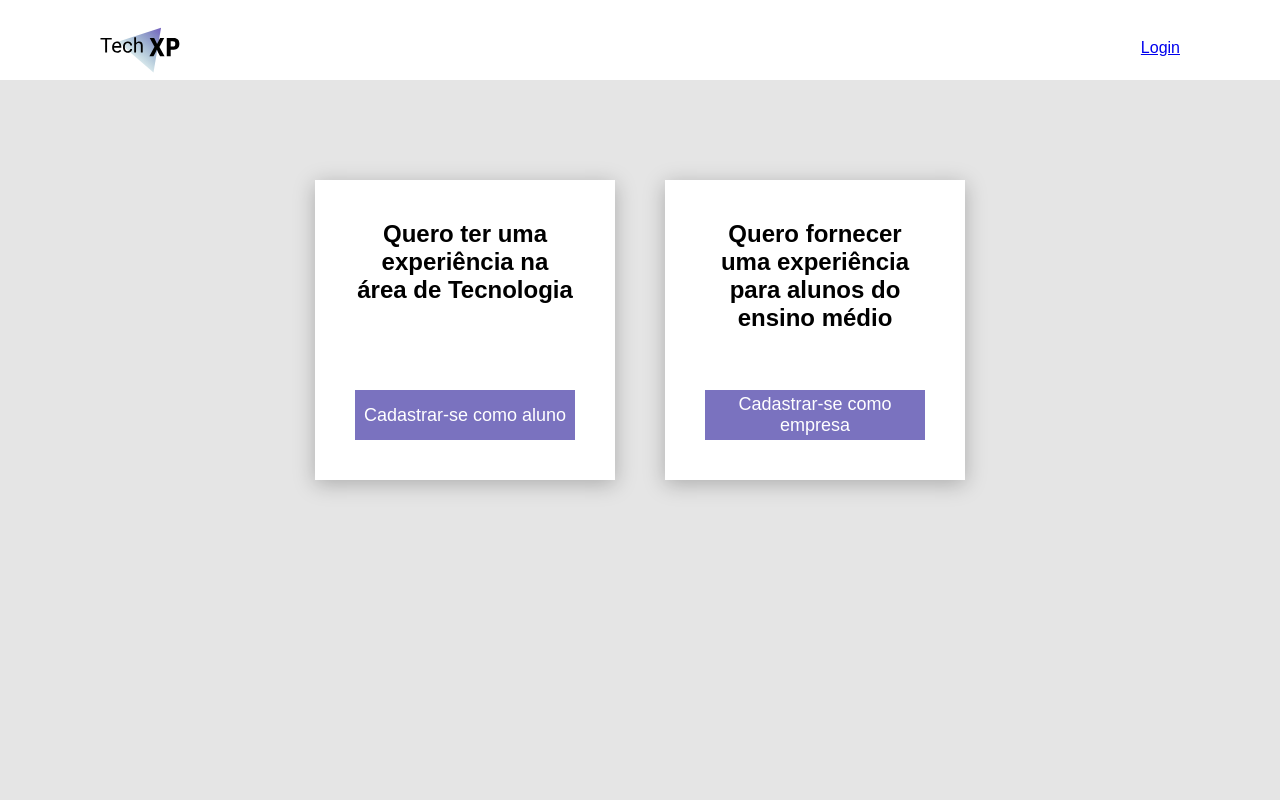
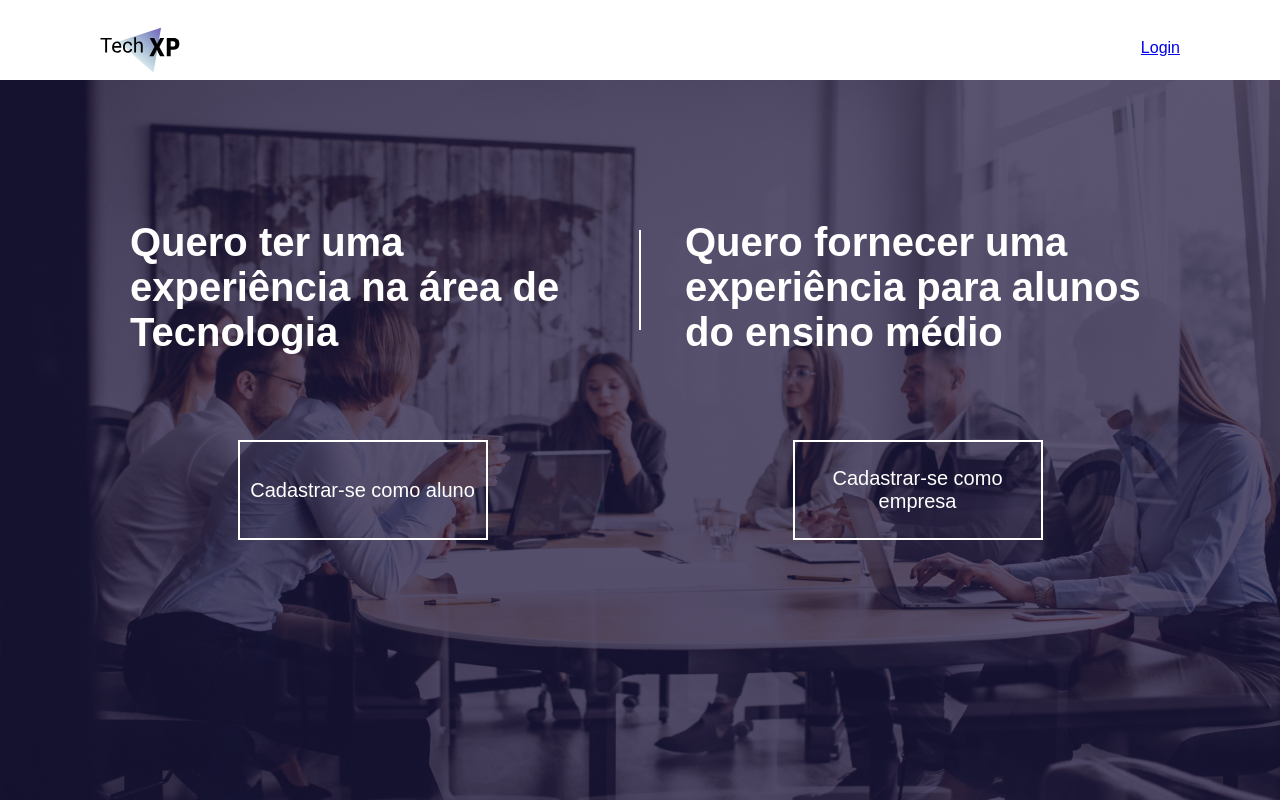
Before and after one commit to gabgraca/hackathonrsxp, a React (Create React App) app in the folder frontend/: page / in a window 1280 px wide. Built offline with nearby package versions, Linux system fonts and the light colour scheme.

Commit message:
ajustes tela inicial

```diff
--- a/frontend/package.json
+++ b/frontend/package.json
@@ -3,6 +3,7 @@
   "version": "0.1.0",
   "private": true,
   "dependencies": {
+    "history": "^4.10.1",
     "react": "16.12.0",
     "react-dom": "16.12.0",
     "react-redux": "7.1.3",
--- a/frontend/src/container/RoutesContainer.js
+++ b/frontend/src/container/RoutesContainer.js
@@ -1,4 +1,5 @@
 import React from 'react'
+import history from '../services/history';
 import {
     BrowserRouter as Router,
     Switch,
@@ -13,10 +14,11 @@ import CompanyRegister from '../screen/CompanyRegister'
 
 import List from '../screen/List'
 
+
 function RoutesContainer() {
 
     return (
-        <Router>
+        <Router history={history}>
             <Switch>
                 <Route path="/login">
                     <Login />
--- a/frontend/src/screen/Home/index.js
+++ b/frontend/src/screen/Home/index.js
@@ -1,28 +1,28 @@
 import React, { useState, useEffect } from 'react';
-
+import {Link} from 'react-router-dom';
+import history from '../../services/history';
 import {
   Container,
-  ContainerForm,
-  Img,
-  Input,
   Button,
   Subcontainer,
   CaixaBotao
 } from './styles';
 import Header from '../../components/Header'
 
+
 export default function Home() {
   return (
     <Container>
       <Header />
       <Subcontainer>
-      <CaixaBotao>
-        <strong>Quero ter uma experiência na área de Tecnologia</strong>
-        <Button type="button">Cadastrar-se como aluno</Button>
-      </CaixaBotao>
-      <CaixaBotao>
-        <strong>Quero fornecer uma experiência para alunos do ensino médio</strong>
-        <Button type="button">Cadastrar-se como empresa</Button>
+        <CaixaBotao>
+          <strong>Quero ter uma experiência na área de Tecnologia</strong>
+          <Link to='/studentRegister/'>Cadastrar-se como aluno</Link>
+        </CaixaBotao>
+        <div className='bar'></div>
+        <CaixaBotao>
+          <strong>Quero fornecer uma experiência para alunos do ensino médio</strong>
+          <Link to='/studentRegister/'>Cadastrar-se como empresa</Link>
         </CaixaBotao>
       </Subcontainer>
     </Container>
--- a/frontend/src/screen/Home/styles.js
+++ b/frontend/src/screen/Home/styles.js
@@ -1,18 +1,15 @@
 import styled from 'styled-components'
 import logo from '../../assets/Logo.svg'
+import backgroundImage from '../../assets/background.png'
+
 
 export const Container = styled.div`
-    height: 400px;
+    height: 100vh;
+    background-image:url(${backgroundImage});
+
 `
 
-export const ContainerForm = styled.div`
-    display: flex;
-    align-items: center;
-    justify-content: center;
-    flex-direction: column;
-    max-width: 400px;
-    width: 100%;
-`
+
 
 export const Img = styled.img.attrs({
     alt: 'Logo image',
@@ -55,27 +52,46 @@ export const Subcontainer = styled.div`
   display: flex;
   flex-direction: row;
   justify-content: space-between;
-  width: 650px;
+  max-width: 1100px;
+  width:100%;
   height: 300px;
   margin: 100px auto;
 
+  .bar{
+    width: 2px;
+    height: 100px;
+    margin-top: 50px;
+    background: #fff;
+  }
 `;
 
 export const CaixaBotao = styled.div`
-  width: 300px;
-  height: 300px;
-  background: #FFF;
+  width: 545px;
+  height: 400px;
   padding: 40px;
-  box-shadow: 0px 4px 20px rgba(0, 0, 0, 0.25);
   display: flex;
   flex-direction: column;
   align-content: center;
+  align-items: center;
+
   strong {
-    font-size: 24px;
+    font-size: 40px;
+    text-align: left;
+    color: #FFFFFF;
+  }
+
+  a{
+    width: 250px;
+    height: 100px;
+    margin-top: auto;
+    color: #FFFFFF;
+    text-decoration:none;
+    border: 2px solid #FFF;
+
+    font-size: 20px;
     text-align: center;
-  }
-  button{
-    width: 100%;
-    margin-top: auto;
+    display: flex;
+    align-items: center;
+    justify-content: center;
   }
 `;
--- /dev/null
+++ b/frontend/src/services/history.js
@@ -0,0 +1,5 @@
+import { createBrowserHistory } from 'history';
+
+const history = createBrowserHistory();
+
+export default history;
```
Also changed, not shown: frontend/src/assets/background.png (added), 1 other file (tests, documents, lock files or other folders).
